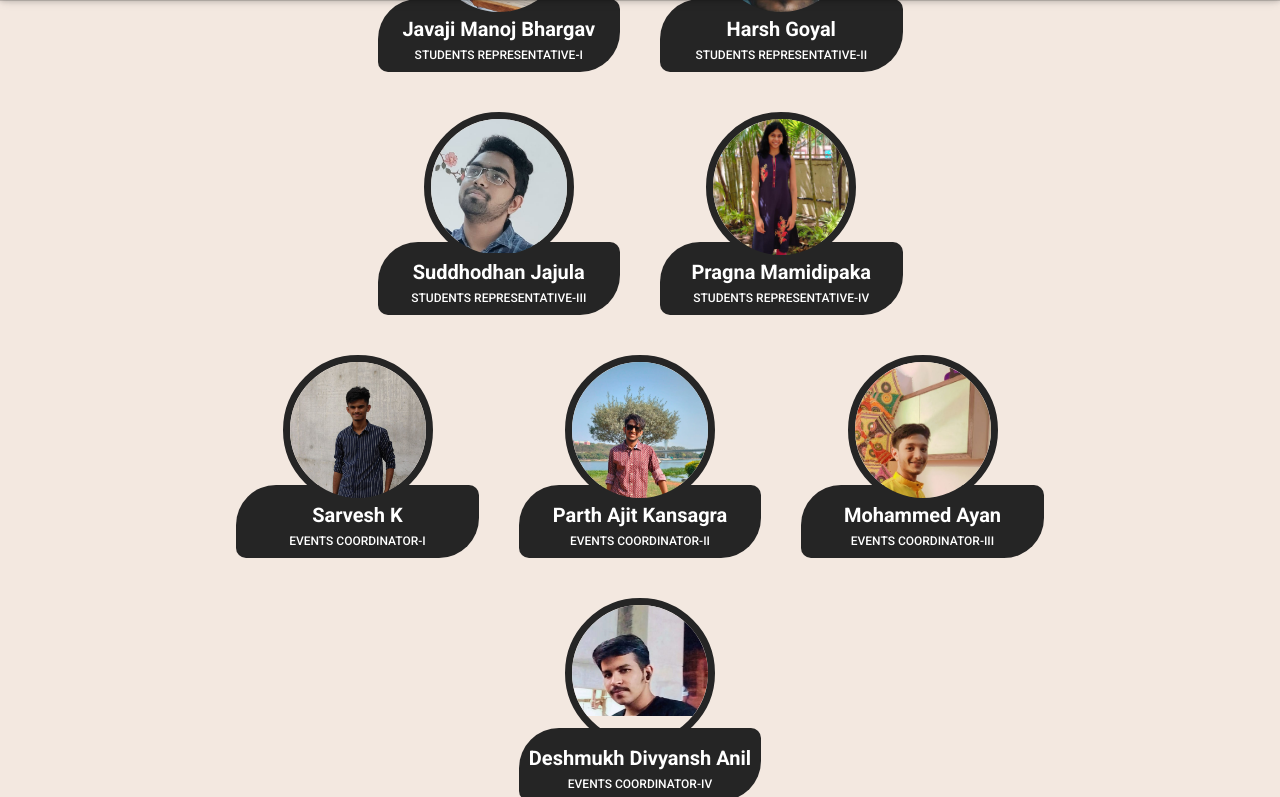
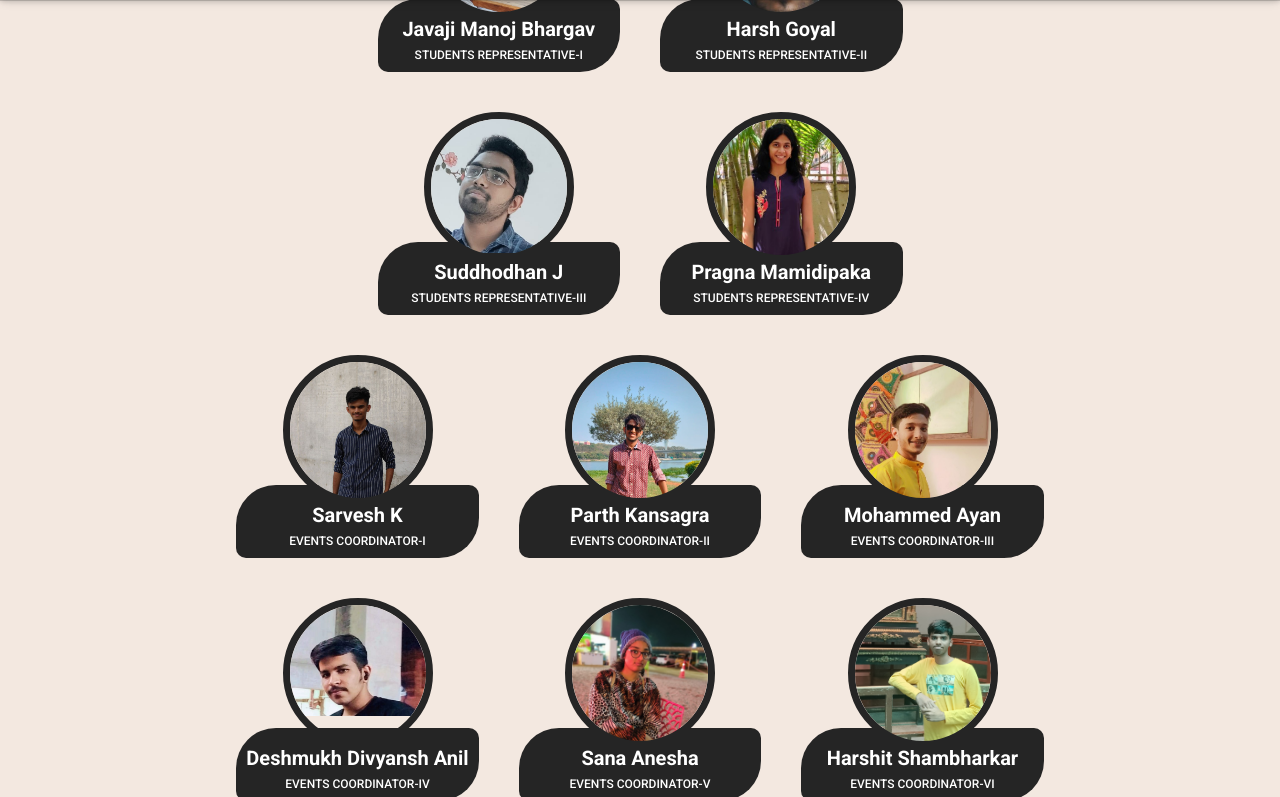
Before and after one commit to iith-nss/iith_nss_jekyll, a Jekyll site: the page built from team.html, in a window 1280 px wide and 900 px high, scrolled down 939 px, cut to the strip 0-797 px from the top of the window. Built offline with Jekyll 4.4.1, drawn with Linux system fonts in a browser that asks for light colours; nearby versions of some CDN libraries.

Commit message:
edit on teams.html and new directory for imgs

```diff
--- a/team.html
+++ b/team.html
@@ -101,7 +101,7 @@ title: Team 2023-24
             />
           </div>
           <div class="team-content">
-            <h3 class="title">Suddhodhan Jajula</h3>
+            <h3 class="title">Suddhodhan J</h3>
             <span class="post">Students Representative-III</span>
           </div>
         </div>
@@ -121,22 +121,6 @@ title: Team 2023-24
         </div>
       </div>
     </div>
-      <!-- <div class="col-md-3 col-sm-6">
-        <div class="our-team">
-          <div class="pic">
-            <img
-              src="./assets/images/202223teammemberspics/Me19btech11008_.png"
-              alt=""
-            />
-          </div>
-
-          <div class="team-content">
-            <h3 class="title">Keerthan Sai Reddy Munagala</h3>
-            <span class="post">Udaan-Vidyadaan Head</span>
-          </div>
-        </div>
-      </div> -->
-    <!-- </div> -->
     <div class="row d-flex justify-content-center">
       <div class="col-md-3 col-sm-6">
         <div class="our-team">
@@ -161,7 +145,7 @@ title: Team 2023-24
             />
           </div>
           <div class="team-content">
-            <h3 class="title">Parth Ajit Kansagra</h3>
+            <h3 class="title">Parth Kansagra</h3>
             <span class="post">Events Coordinator-II</span>
           </div>
         </div>
@@ -196,36 +180,36 @@ title: Team 2023-24
           </div>
         </div>
       </div>
-    </div>
-    <div class="row d-flex justify-content-center">
-      <!-- <div class="col-md-4 col-sm-6">
+      <div class="col-md-3 col-sm-6">
         <div class="our-team">
           <div class="pic">
             <img
-              src="./assets/images/202223teammemberspics/ES20BTECH11022_.jpg"
+              src="assets/images/202324teammemberspics/me21btech11045.jpg"
               alt=""
             />
           </div>
           <div class="team-content">
-            <h3 class="title">Rushikesh Nilapalle</h3>
-            <span class="post">Media & PR Coordinator</span>
+            <h3 class="title">Sana Anesha</h3>
+            <span class="post">Events Coordinator-V</span>
           </div>
         </div>
       </div>
-      <div class="col-md-4 col-sm-6">
+      <div class="col-md-3 col-sm-6">
         <div class="our-team">
           <div class="pic">
             <img
-              src="./assets/images/202223teammemberspics/CH20BTECH11039.jpeg"
+              src="assets/images/202324teammemberspics/me21btech11019.jpg"
               alt=""
             />
           </div>
           <div class="team-content">
-            <h3 class="title">Viren Soni</h3>
-            <span class="post">Digital Arts Coordinator I</span>
+            <h3 class="title">Harshit Shambharkar</h3>
+            <span class="post">Events Coordinator-VI</span>
           </div>
-        </div> -->
+        </div>
       </div>
+    </div>
+    <div class="row d-flex justify-content-center">
       <div class="col-md-4 col-sm-6">
         <div class="our-team">
           <div class="pic">
@@ -234,7 +218,6 @@ title: Team 2023-24
               alt=""
             />
           </div>
-
           <div class="team-content">
             <h3 class="title">Anand Sharma</h3>
             <span class="post">Digital Arts Coordinator</span>
```
Also changed, not shown: assets/images/202324teammemberspics/ch22btech11022.JPG, assets/images/202324teammemberspics/ee20btech11026.jpg, assets/images/202324teammemberspics/me21btech11019.jpg (added), assets/images/202324teammemberspics/me21btech11045.jpg (added).
